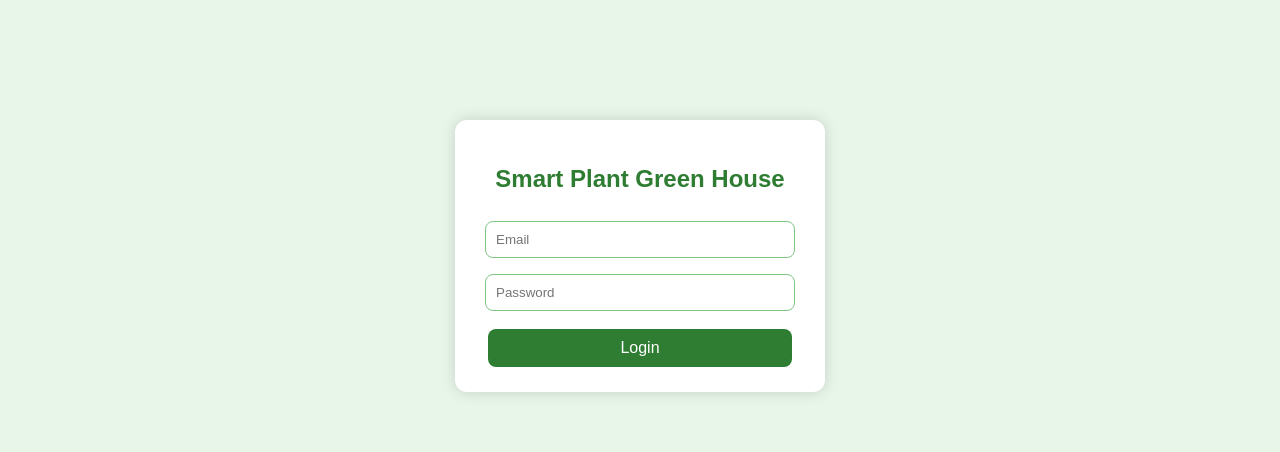
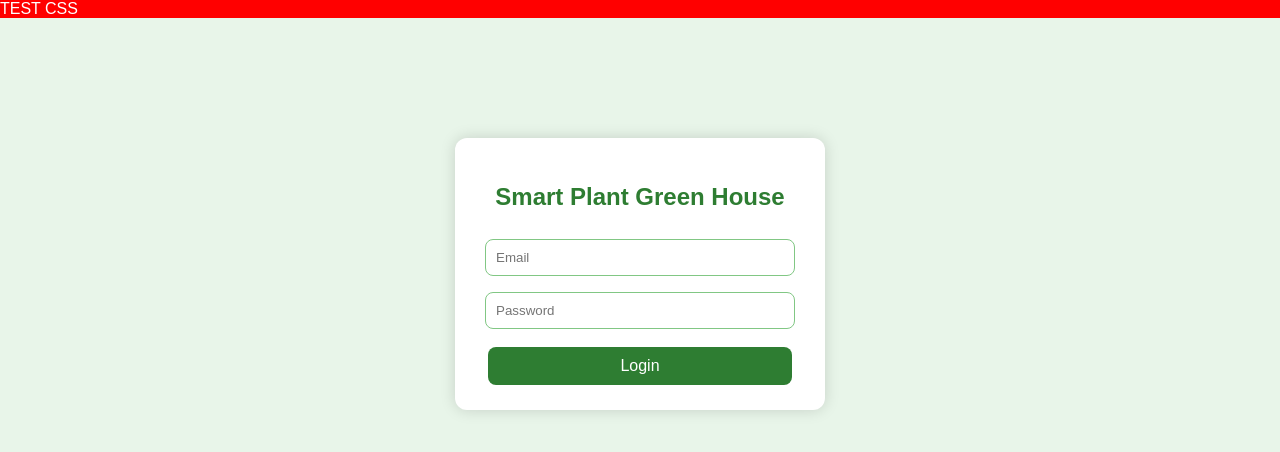
Before and after one commit to 231131080/smarthome, a plain HTML site: page index.html in a window 1280 px wide. Drawn offline with Linux system fonts and the light colour scheme.

Commit message:
Add files via upload

```diff
--- a/index.html
+++ b/index.html
@@ -104,6 +104,8 @@
 </head>
 
 <body>
+    <div style="background:red; color:white;">TEST CSS</div>
+
     <!-- LOGIN -->
     <div id="loginForm">
         <h2>Smart Plant Green House</h2>
```
